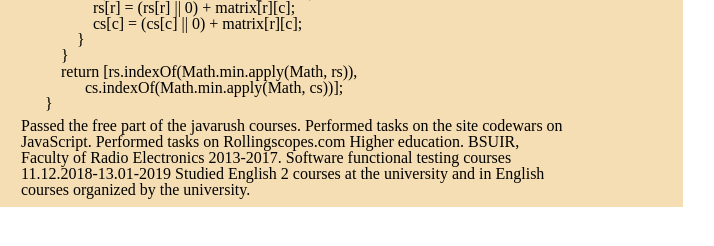
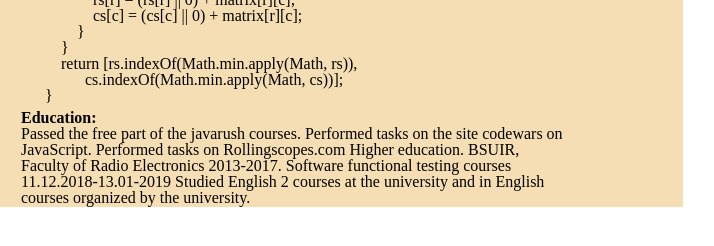
Before and after one commit to eserhin/rsschool-2019Q1-cv, a plain HTML site: page index.html in a window 1280 px wide. Shown: the part 518-764 px from the top of the page, 469-1183 px from the left. Drawn offline with Linux system fonts and the light colour scheme.

Commit message:
refactor: education h tag added

```diff
--- a/index.html
+++ b/index.html
@@ -43,6 +43,7 @@
                 }
                 </pre>
             </code>
+            <h5 class ="education">Education:</h5>
             <p>Passed the free part of the javarush courses. Performed tasks on the site codewars on JavaScript.
                 Performed tasks on Rollingscopes.com Higher education. BSUIR, Faculty of Radio Electronics 2013-2017.
                 Software functional testing courses 11.12.2018-13.01-2019 Studied English 2 courses at the university
--- a/style.css
+++ b/style.css
@@ -41,7 +41,7 @@ main{
   width: 225px;
   height: 385px;
 }
-.contacts,.summary, .skills, .example{
+.contacts,.summary, .skills, .example, .education{
   font-weight: bold;
   font-size: 16px;
 }
```
